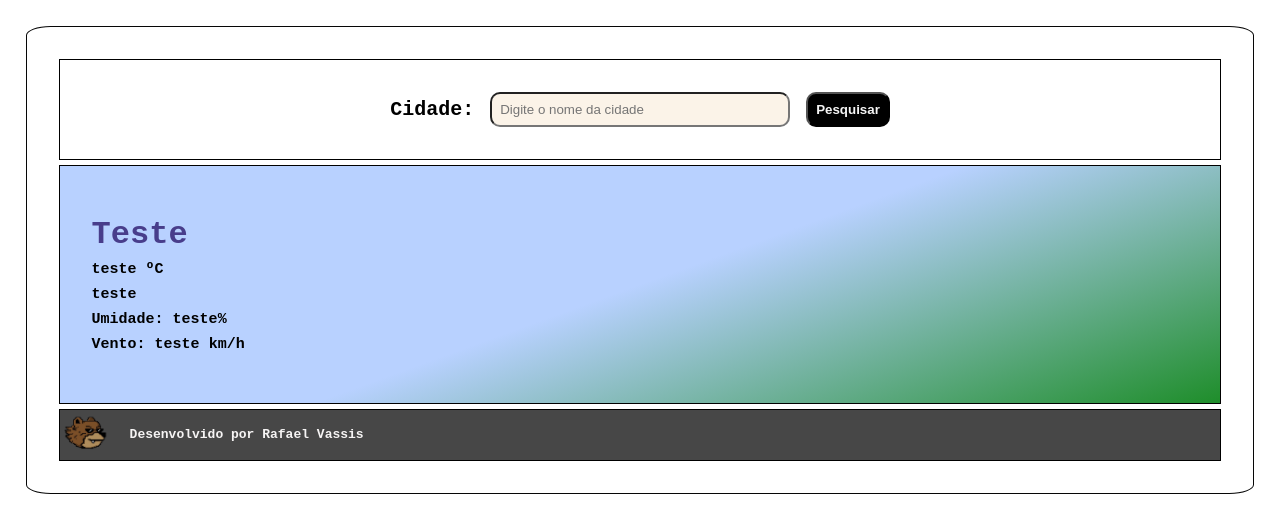
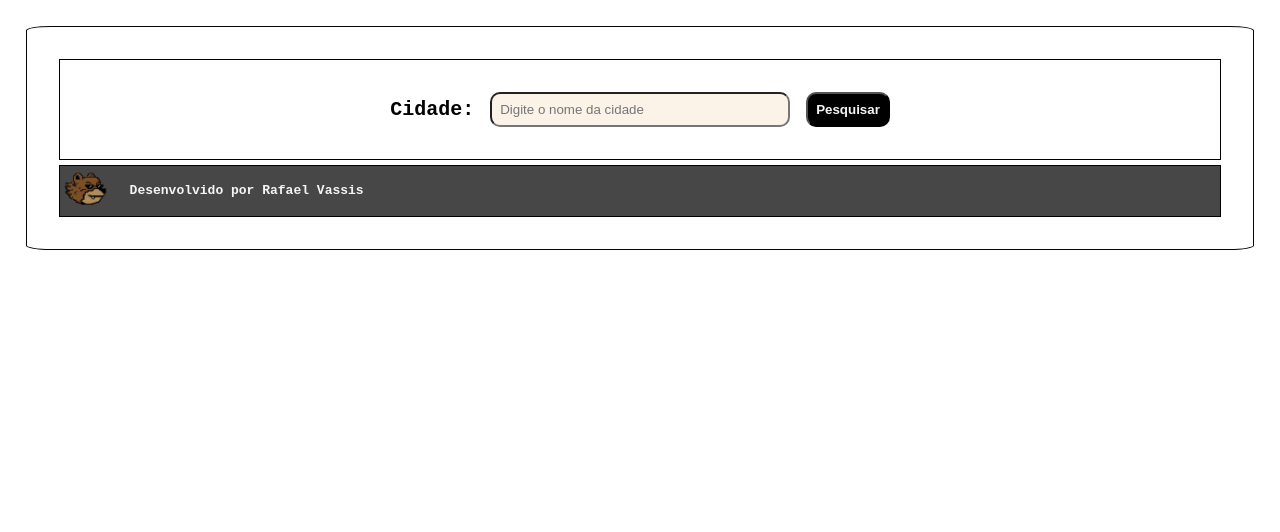
Before and after one commit to rafaelvassis/clima-agora, a React (Vite) app: page / in a window 1280 px wide. Shown: the top 532 px of the page. Built offline with nearby package versions, Linux system fonts and the light colour scheme; no server answers.

Commit message:
remove WeatherCard com dados fixos e renderiza condicionalmente com dados da API

```diff
--- a/src/App.tsx
+++ b/src/App.tsx
@@ -35,13 +35,15 @@ function App() {
   return (
     <main>
       <SearchBar city={city} onCityChange={setCity} onSearch={handleSearch} />
-      <WeatherCard
-        cityName="Teste"
-        temperature="teste"
-        weatherDescription="teste"
-        humidity="teste"
-        windSpeed="teste  "
-      />
+      {weather && (
+        <WeatherCard
+          cityName={weather.name}
+          temperature={weather.main.temp.toString()}
+          weatherDescription={weather.weather[0].description}
+          humidity={weather.main.humidity.toString()}
+          windSpeed={weather.wind.speed.toString()}
+        />
+      )}
       <Credits />
     </main>
   );
```
